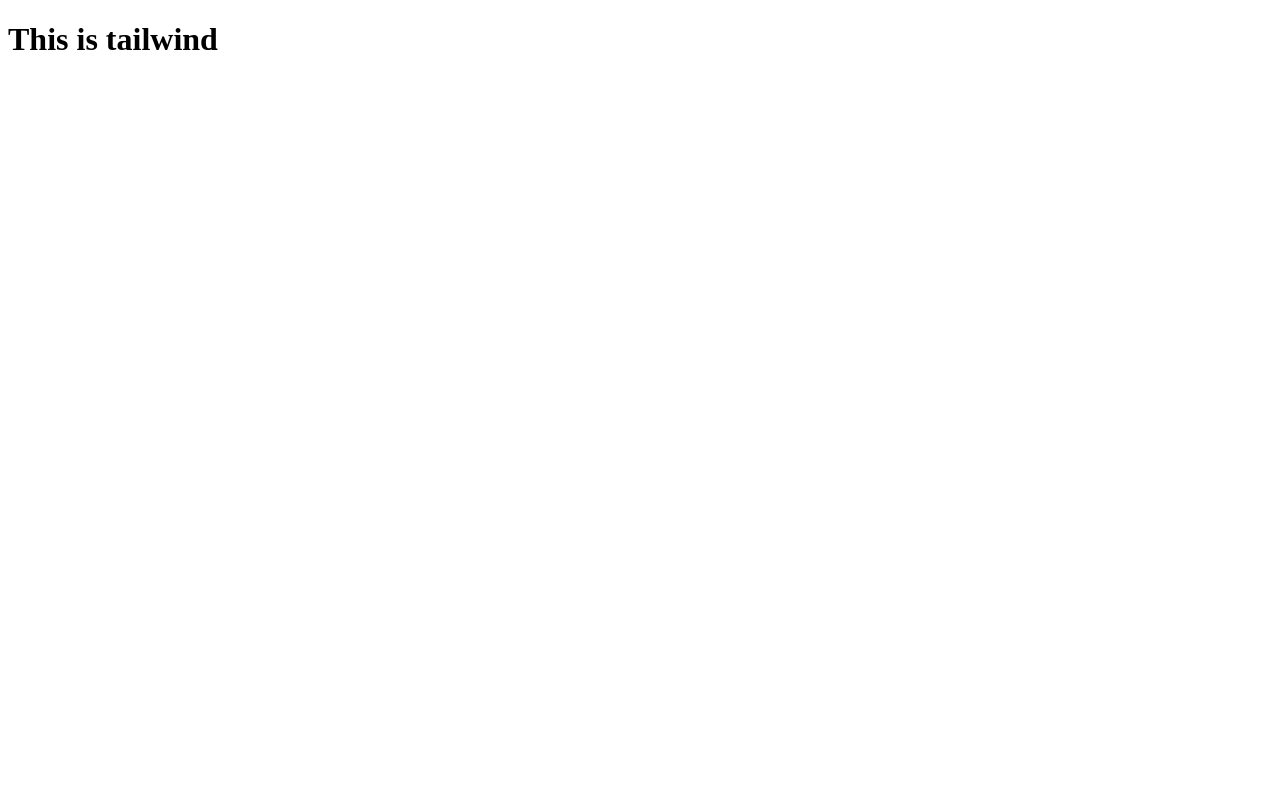
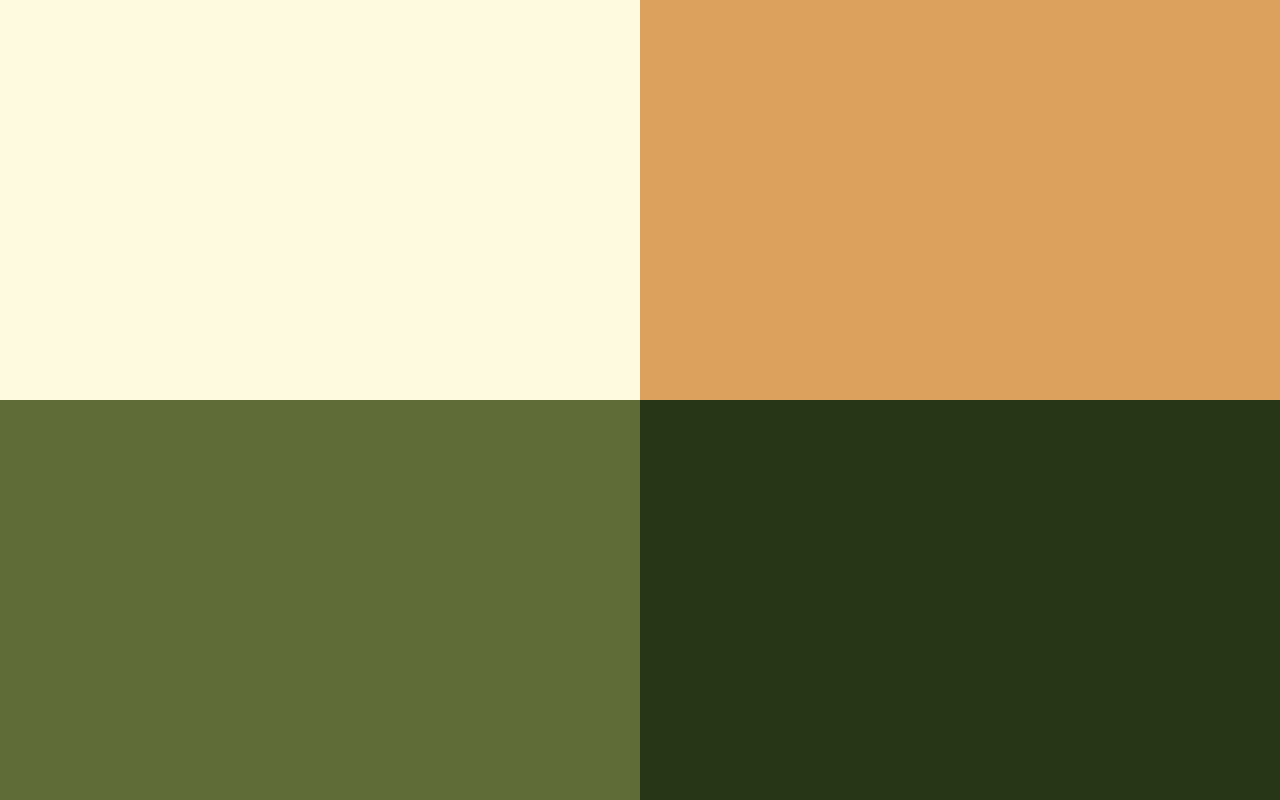
Before and after one commit to Sarthak-IET2019/project-kitaab, a Next.js app: page / in a window 1280 px wide. Built offline with nearby package versions, Linux system fonts and the light colour scheme.

Commit message:
Adding colors

```diff
--- a/components/layout/index.jsx
+++ b/components/layout/index.jsx
@@ -1,9 +1,5 @@
 const Layout = ({ children }) => {
-  return (
-    <div className="w-[min(1280px,calc(100%-4rem))] mx-auto min-h-screen">
-      {children}
-    </div>
-  );
+  return <div className="w-full min-h-screen">{children}</div>;
 };
 
 export default Layout;
--- a/pages/_app.js
+++ b/pages/_app.js
@@ -1,5 +1,5 @@
 import Layout from "@/components/layout";
-
+import "@/styles/globals.css";
 export default function App({ Component, pageProps }) {
   return (
     <Layout>
--- a/pages/index.js
+++ b/pages/index.js
@@ -1,11 +1,10 @@
 export default function Home() {
   return (
-    // <div className="w-full h-full flex flex-wrap">
-    //   <div className="w-[1/2] h-[400px] bg-primary"></div>
-    //   <div className="w-[1/2] h-[400px] bg-secondary"></div>
-    //   <div className="w-[1/2] h-[400px] bg-accent"></div>
-    //   <div className="w-[1/2] h-[400px] bg-text"></div>
-    // </div>
-    <h1 className="underline text-2xl">This is tailwind</h1>
+    <div className="w-full h-full flex flex-wrap">
+      <div className="w-1/2 h-[400px] bg-primary"></div>
+      <div className="w-1/2 h-[400px] bg-secondary"></div>
+      <div className="w-1/2 h-[400px] bg-accent"></div>
+      <div className="w-1/2 h-[400px] bg-text"></div>
+    </div>
   );
 }
--- a/tailwind.config.js
+++ b/tailwind.config.js
@@ -1,9 +1,9 @@
 /** @type {import('tailwindcss').Config} */
 module.exports = {
   content: [
-    "@/app/**/*.{js,ts,jsx,tsx}",
-    "@/pages/**/*.{js,ts,jsx,tsx}",
-    "@/components/**/*.{js,ts,jsx,tsx}",
+    "./app/**/*.{js,ts,jsx,tsx}",
+    "./pages/**/*.{js,ts,jsx,tsx}",
+    "./components/**/*.{js,ts,jsx,tsx}",
 
     // Or if using `src` directory:
     "./src/**/*.{js,ts,jsx,tsx}",
```
